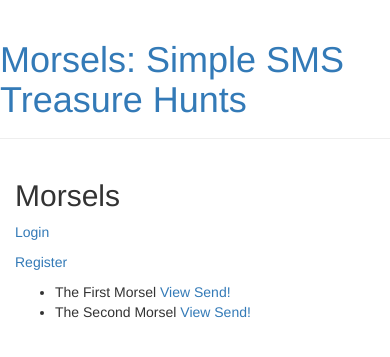
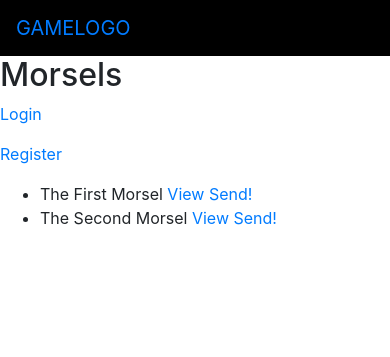
Before and after one commit to kiniadit/morsels, a Django app: page /app/morsels/ in a window 390 px wide. Shown: the top 357 px of the page. Run offline with Django 3.2, Linux system fonts and the light colour scheme; data comes from the database, SQL or seed files in the repository; style sheets or scripts are compiled from the project's sources; parts of the project's set-up code (start-up, migrations or seed data) failed here and were passed over; some libraries are stand-ins or nearby versions.

Commit message:
front-end changes

```diff
--- /dev/null
+++ b/app/static/app/style.scss
@@ -0,0 +1,33 @@
+.navbar {
+    width:100%;
+    background:none !important;
+
+    @media(max-width: 34em) {
+        background: black !important;
+    }
+
+    .navbar-toggler {
+        cursor:pointer;
+        outline:0;
+    }
+
+    .nav-link {
+        text-transform:uppercase;
+        font-weight:bold;
+    }
+
+    .nav-item {
+        padding: 0 1rem;
+
+        @media(max-width: 34em) {
+            padding: 0;
+        }
+
+        .nav-link {
+            @media(max-width: 34em) {
+                font-weight:normal;
+                color:#fff !important;
+            }
+        }
+    }
+}
--- a/app/templates/app/base.html
+++ b/app/templates/app/base.html
@@ -1,23 +1,58 @@
 {% load static %}
-<html>
+<!doctype html>
+<html lang ="en">
     <head>
+        <meta charset="utf-8">
         <title>
-            Morsels: Simple SMS Treasure Hunts
+            Crumbly: SMS Treasure Hunts
         </title>
-        <link rel="stylesheet" type="text/css" href='https://maxcdn.bootstrapcdn.com/bootswatch/3.3.7/superhero/bootstrap.min.css' />
-        <link rel="stylesheet" type="text/css" href="{% static 'app/style.css' %}" />
+        <!-- Bootstrap links -->
+        <!-- Latest compiled and minified CSS -->
+        <link rel="stylesheet" href="https://maxcdn.bootstrapcdn.com/bootstrap/4.0.0-beta.2/css/bootstrap.min.css">
+        <!-- jQuery library -->
+        <script src="https://ajax.googleapis.com/ajax/libs/jquery/3.2.1/jquery.min.js"></script>
+        <!-- Popper JS -->
+        <script src="https://cdnjs.cloudflare.com/ajax/libs/popper.js/1.12.6/umd/popper.min.js"></script>
+        <!-- Latest compiled JavaScript -->
+        <script src="https://maxcdn.bootstrapcdn.com/bootstrap/4.0.0-beta.2/js/bootstrap.min.js"></script>
+
+        <!-- Custom links -->
+        <link rel="stylesheet" type="text/css" href="{% static 'app/style.scss' %}" />
     </head>
     <body>
-        <div class="page-header">
-            <h1><a href="/app/morsels/">Morsels: Simple SMS Treasure Hunts </a></h1>
-        </div>
-        <div class="content container">
-            <div class="row">
-                <div class="col-md-8">
-                {% block content %}
-                {% endblock %}
+        <div id="hero">
+            <div class="container">
+                <div class="row">
+                    <nav class="navbar navbar-toggleable-md navbar-inverse">
+
+                        <a href="#" class="navbar-brand text-primary" id="logo">GAMELOGO</a>
+
+                        <button class="navbar-toggler navbar-toggler-right" type="button" data-toggle="collapse" data-target="#navbarSupportedContent" aria-controls="navbarSupportedContent" aria-expanded="false" aria-label="Toggle navigation">
+                            <span class="navbar-toggler-icon"></span>
+                        </button>
+
+                        <div class="collapse navbar-collapse justify-content-end" id="navbarSupportedContent">
+                            <ul class="navbar-nav">
+                                <li class="nav-item">
+                                    <a class="nav-link text-primary" href="#">Overview</a>
+                                </li>
+                                <li class="nav-item">
+                                    <a class="nav-link text-primary" href="#">Specs</a>
+                                </li>
+                                <li class="nav-item">
+                                    <a class="nav-link text-primary" href="#">FAQ</a>
+                                </li>
+                                <li class="nav-item">
+                                    <a class="nav-link text-primary" href="#">Purchase</a>
+                                </li>
+                            </ul>
+                        </div>
+
+                    </nav>
                 </div>
             </div>
         </div>
+        {% block content %}
+        {% endblock %}
     </body>
 </html>
--- a/app/urls.py
+++ b/app/urls.py
@@ -2,15 +2,15 @@ from django.conf.urls import url
 from django.shortcuts import redirect
 from django.views.decorators.csrf import csrf_exempt
 from django.contrib.auth.views import login, logout
-from app.views import send_morsel, start_hunt, MorselList, MorselDetailView, register, create_morsel
+from app.views import send_morsel, start_hunt, MorselList, MorselDetailView, register, create_morsel, HomePageView
 
 app_name = 'app'
 urlpatterns = [
-    url(r'^$', lambda r: redirect('/app/morsels/')),
+    url(r'^$', HomePageView.as_view(), name='home'),
     url(r'^morsels/$', MorselList.as_view(), name='morsel_list'),
     url(r'^morsels/send/$', send_morsel, name='morsel_send'),
     url(r'^morsels/(?P<morsel_id>[0-9])/start_hunt/$', start_hunt, name='start_hunt'),
-    url(r'^register/', register),
+    url(r'^register/', register, name='register'),
     url(r'^morsels/create/$', create_morsel, name="create_morsel"),
     url(r'^morsels/(?P<pk>[0-9])/display$', MorselDetailView.as_view(), name='morsel_detail')
 ]
--- a/app/views.py
+++ b/app/views.py
@@ -9,6 +9,7 @@ from django.core.urlresolvers import reverse
 from django.views.decorators.http import require_POST, require_GET
 from django.views.decorators.csrf import csrf_exempt
 from django.views.generic import ListView, DetailView
+from django.views.generic import TemplateView
 from django.contrib import messages
 from django import forms
 from django.forms import formset_factory
@@ -88,7 +89,7 @@ def start_hunt(request, morsel_id):
 def check_answer(request_text, question_id):
     answer_text = Answer.objects.filter(question_id=question_id).first().answer_text
     if request_text.strip().lower() == answer_text.strip().lower():
-        return response.strip().lower()
+        return request_text.strip().lower()
     else:
         return None
 
@@ -151,3 +152,7 @@ def register(request):
     else:
         form = UserRegistrationForm()
     return render(request, 'app/register.html', {'form' : form})
+
+class HomePageView(TemplateView):
+
+    template_name = 'app/home.html'
```
Also changed, not shown: app/templates/app/home.html (added, +16 -0 lines), app/static/app/images/background.gif (deleted), app/static/app/images/message_ios.png (added), app/static/app/style.css (deleted), 4 other files.
